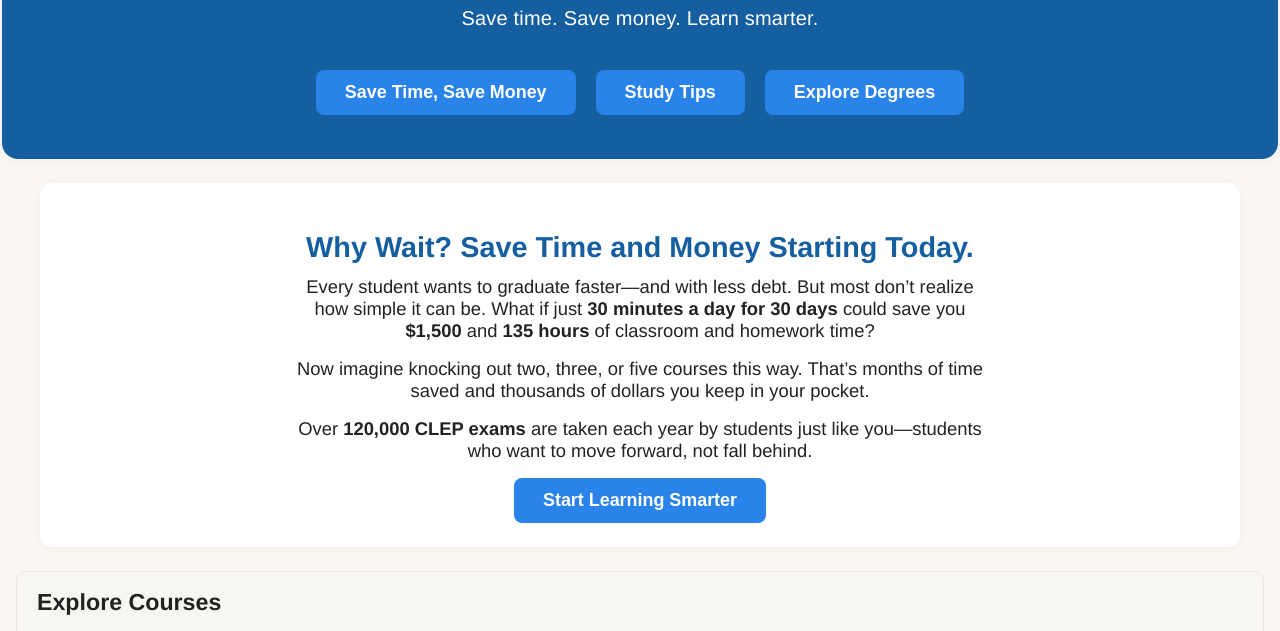
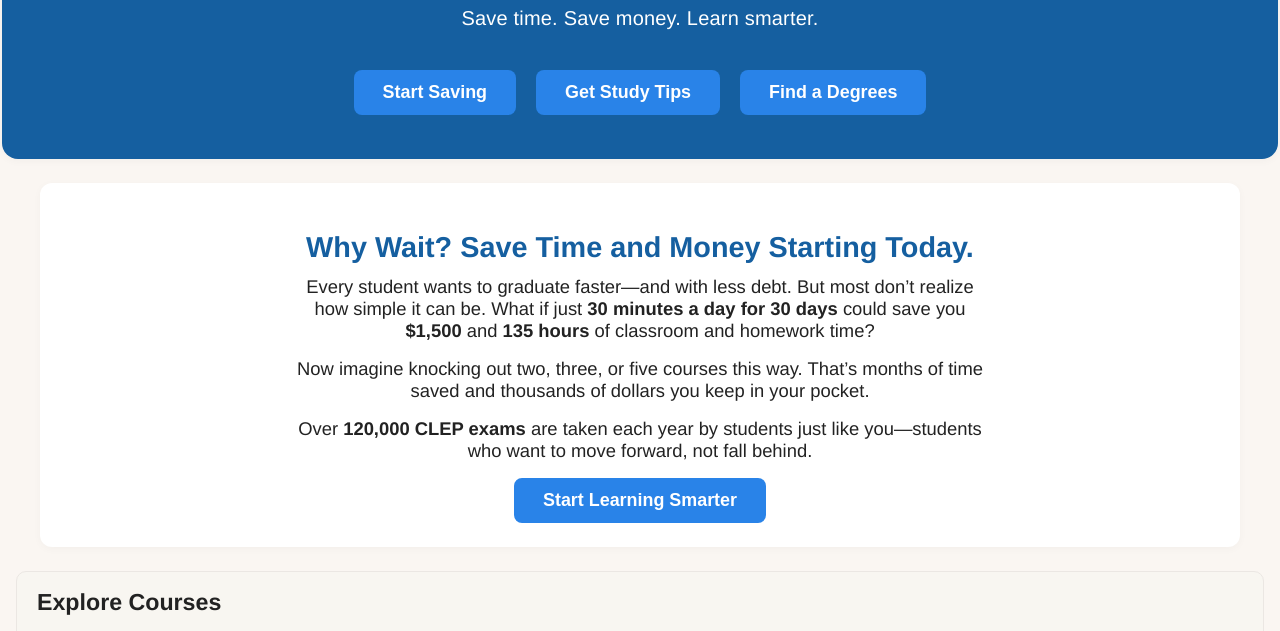
Before and after one commit to BrianAlvinTaylor/college4less, a plain HTML site: page index.html in a window 1280 px wide. Shown: the part 136-767 px from the top of the page. Drawn offline with Linux system fonts and the light colour scheme.

Commit message:
Update index.html

```diff
--- a/index.html
+++ b/index.html
@@ -68,9 +68,9 @@
     <div class="hero-title">College4Less</div>
     <div class="hero-sub">Save time. Save money. Learn smarter.</div>
     <div class="btn-group">
-      <button class="hero-btn">Save Time, Save Money</button>
-      <button class="hero-btn">Study Tips</button>
-      <button class="hero-btn">Explore Degrees</button>
+      <button class="hero-btn">Start Saving</button>
+      <button class="hero-btn">Get Study Tips</button>
+      <button class="hero-btn">Find a Degrees</button>
     </div>
   </div>
 
```
